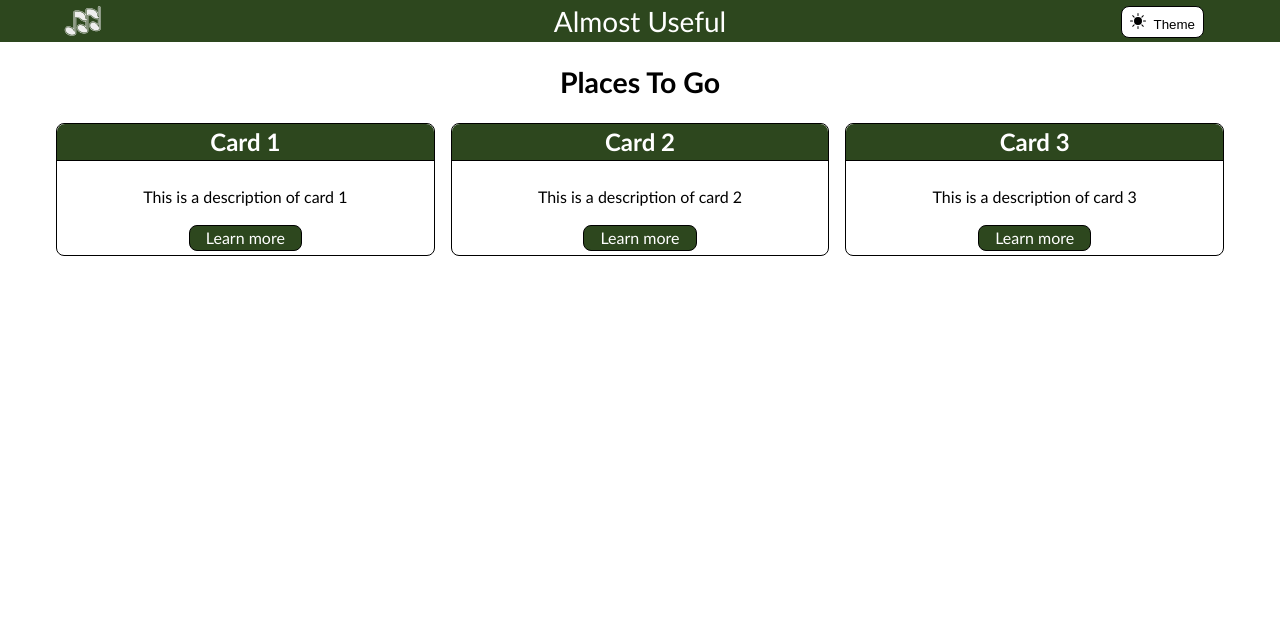
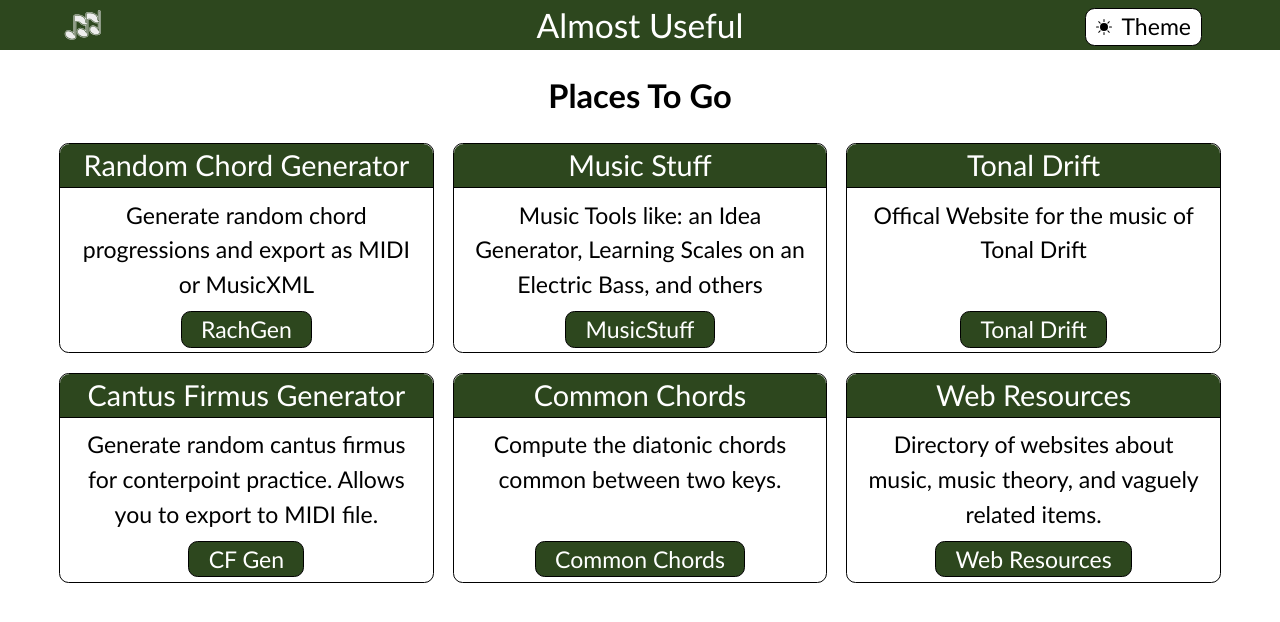
Before and after one commit to mhhollomon/mhhollomon.github.io, a React (Vite) app: page / in a window 1280 px wide. Shown: the top 622 px of the page. Built offline with nearby package versions, Linux system fonts and the light colour scheme.

Commit message:
move to react

```diff
--- a/global.css
+++ /dev/null
@@ -1,244 +0,0 @@
-/******************************************************
- * Reset
- ******************************************************/
-*,
-*::before,
-*::after {
-  margin: 0;
-  padding: 0;
-  box-sizing: border-box;
-}
-
-:root {
-  font-family: ui-rounded, 'Hiragino Maru Gothic ProN', Quicksand, Comfortaa, Manjari, 'Arial Rounded MT', 'Arial Rounded MT Bold', Calibri, source-sans-pro, sans-serif;
-  line-height: 1.5;
-  font-weight: 400;
-  font-size : 120%;
-
-  /* THEME VARS */
-  --color-border: black;
-  --color-primary: #2d471e;
-  --fg-color: black;
-  --bg-color: white;
-
-
-  font-synthesis: none;
-  text-rendering: optimizeLegibility;
-  -webkit-font-smoothing: antialiased;
-  -moz-osx-font-smoothing: grayscale;
-
-  --border-radius : .5rem;
-
-}
-
-[data-theme="dark"] {
-  --color-border: #777777;
-  --border-color: #dee2e6;
-  --fg-color: white;
-  --bg-color: #212529;
-  --bg-color: #212529;
-  --accent-color: #83e64a;
-}
-
-body {
-  color: var(--fg-color);
-  background-color: var(--bg-color);
-}
-
-button {
-  border-radius: 0;
-  margin: 0;
-  font-family: inherit;
-  font-size: inherit;
-  line-height: inherit;
-  border-style: none;
-}
-
-svg {
-  fill: currentColor;
-}
-
-/*******************************************************
- * Utility Classes
- ******************************************************/
-.d-inline {
-  display: inline;
-}
-
-.d-none {
-  display: none;
-}
-
-.btn {
-  border-radius: 0;
-  margin: 0;
-  font-family: inherit;
-  font-size: inherit;
-  line-height: inherit;
-  border-style: none;
-}
-
-.btn-primary {
-  background-color: var(--color-primary);
-  color: #fff;
-  border-radius: var(--border-radius);
-  border-color : var(--color-border);
-  border-width : 1px;
-  border-style: solid;
-}
-
-/*******************************************************
- * Header
- ******************************************************/
-.hero-header {
-  background-color: var(--color-primary);
-  color: #fff;
-  display: grid;
-  grid-template-columns: 1fr 1fr 1fr;
-  justify-content: space-between;
-  align-items: center;
-  padding-inline : 5vw
-}
-
-.hero-header__title {
-  font-size: 1.75rem;
-  text-align: center;
-}
-
-/********************************************************
- * Theme Switcher
- ******************************************************/
-
-.theme-switcher {
-  margin-left : auto;
-  margin-right : .5rem;
-  justify-self : end;
-  cursor: pointer;
-}
-
-.theme-switcher__btn {
-  anchor-name: --theme-switcher-anchor;
-  display : inline-block;
-  vertical-align: text-top;
-  align-content: center;
-  border-radius: var(--border-radius);
-  /* margin : 0.5rem 1rem; */
-  padding : 0 .5rem;
-  height: 2rem;
-  background-color: var(--bg-color);
-  color : var(--fg-color);
-  border-color : var(--color-border);
-  border-width : 1px;
-  border-style: solid;
-
-  span {
-    margin-inline-start : 0.2rem;
-
-    @media screen and (max-width: 600px) {
-      display : none;
-    }
-  }
-
-}
-
-.theme-switcher__menu {
-  position-anchor: --theme-switcher-anchor;
-  margin: unset;
-  inset: unset;
-  top: anchor(bottom);
-  right: anchor(right);
-  background-color: var(--bg-color);
-  color : var(--fg-color);
-  border-radius : var(--border-radius);
-  border-width : 1px;
-  border-style: solid;
-  border-color : var(--color-border);
-  li {
-    margin : 0 .5rem;
-    list-style: none;
-  }
-  button {
-    background-color: inherit;
-    color : inherit;
-  }
-
-}
-
-.theme-switcher__icon {
-  vertical-align: middle;
-  color : var(--fg-color);
-  margin-inline-end: .25rem;
-}
-
-/*******************************************************
- * Main
- ******************************************************/
-.main-title {
-  text-align: center;
-  margin-inline: auto;
-  padding-inline : 1rem;
-  margin-top : 3rem;
-  margin-bottom : 3rem;
-
-  @media screen and (max-width: 600px) {
-    margin-top : 2rem;
-    margin-bottom : 2rem;
-  }
-}
-
-/*******************************************************
- * Card Gallery
- ******************************************************/
-
- .card-gallery {
-  display: grid;
-  grid-template-columns: repeat(auto-fill, minmax(300px, 1fr));
-  justify-content: center;
-  align-items: center;
-  gap: 1rem;
-  padding-inline: 1rem;
-  margin-inline: auto;
-  max-width: 1200px;
-}
-
-.card {
-  display : flex;
-  flex-direction: column;
-  justify-content: center;
-  border-radius: var(--border-radius);
-  background-color: var(--bg-color);
-  color : var(--fg-color);
-  border-color : var(--color-border);
-  border-width : 1px;
-  border-style: solid;
-  /* I want all the cards in a row to be the same height */
-  height : 100%;
-  text-align: center;
-  p {
-    margin-inline : 1rem;
-  }
-}
-
-.card__title {
-  font-size: 1.5rem;
-  margin-bottom : 0.5rem;
-  width : 100%;
-  background-color: var(--color-primary);
-  color: #fff;
-  border-top-left-radius: var(--border-radius);
-  border-top-right-radius: var(--border-radius);
-  border-color : var(--color-border);
-  border-width : 0 0 1px 0;
-  border-style: solid;
-  text-align: center;
-}
-
-.card__link {
-  padding : 0 1rem;
-  color: #fff;
-  text-decoration: none;
-  margin-top: auto;
-  margin-bottom: .25rem;
-  align-self: center;
-  width: fit-content;
-}
--- a/src/App.css
+++ b/src/App.css
@@ -40,11 +40,14 @@
 
     p {
         margin-inline: 1rem;
+        margin-block-start: 0;
+        margin-block-end: 0.5rem;
     }
 }
 
 .card__title {
     font-size: 1.5rem;
+    font-weight : normal;
     margin-bottom: 0.5rem;
     margin-block-start: 0;
     width: 100%;
@@ -74,7 +77,9 @@
     border-style: solid;
 
     &:hover {
-        background-color: oklch(from green 100% 100% 100%);
+        --bg-hover-color: oklch(from var(--color-primary) calc(l + .3) c h);
+        background-color: var(--bg-hover-color);
+        color : contrast(var(--bg-hover-color));
     }
 
 }
--- a/src/App.tsx
+++ b/src/App.tsx
@@ -10,7 +10,8 @@ export default function App() {
   return (
     <>
         {/* This gets shifted up to the header by react */}
-        <title>{APP_NAME}</title>
+        <title>Almost Useful Stuff</title>
+
         <Header title={APP_NAME} avatar={logo} />
         <div className="title-block">
             <h1 className="title-block__title">Places To Go</h1>
@@ -20,7 +21,7 @@ export default function App() {
                 <div className="card" key={card.title}>
                     <h2 className="card__title">{card.title}</h2>
                     <p>{card.description}</p>
-                    <a className="card__link" href={card.link}>Learn more</a>
+                    <a className="card__link" href={card.link}>{card.link_text}</a>
                 </div>
             ))}
         </main>
--- a/src/card_data.ts
+++ b/src/card_data.ts
@@ -1,17 +1,38 @@
 export const CARDS = [
     {
-        title : "Card 1",
-        description : "This is a description of card 1",
-        link : "https://github.com"
+        title : "Random Chord Generator",
+        description : "Generate random chord progressions and export as MIDI or MusicXML",
+        link_text : "RachGen",
+        link : "https://mhhollomon.github.io/RachGen"
     },
     {
-        title : "Card 2",
-        description : "This is a description of card 2",
-        link : "https://github.com"
+        title : "Music Stuff",
+        description : "Music Tools like: an Idea Generator, Learning Scales on an Electric Bass, and others",
+        link_text : "MusicStuff",
+        link : "https://mhhollomon.github.io/MusicStuff"
     },
     {
-        title : "Card 3",
-        description : "This is a description of card 3",
-        link : "https://github.com"
+        title : "Tonal Drift",
+        description : "Offical Website for the music of Tonal Drift",
+        link_text : "Tonal Drift",
+        link : "https://tonaldrift.com/"
+    },
+    {
+        title : "Cantus Firmus Generator",
+        description : "Generate random cantus firmus for conterpoint practice. Allows you to export to MIDI file.",
+        link_text : "CF Gen",
+        link : "https://mhhollomon.github.io/cf-gen"
+    },
+    {
+        title : "Common Chords",
+        description : "Compute the diatonic chords common between two keys.",
+        link_text : "Common Chords",
+        link : "https://mhhollomon.github.io/common-chords"
+    },
+    {
+        title : "Web Resources",
+        description : "Directory of websites about music, music theory, and vaguely related items.",
+        link_text : "Web Resources",
+        link : "https://resources.tonaldrift.com/"
     }
 ]
--- a/src/components/header.css
+++ b/src/components/header.css
@@ -7,7 +7,7 @@ d-none {
   background-color: var(--color-primary);
   color: #fff;
   display: grid;
-  grid-template-columns: 1fr 1fr 1fr;
+  grid-template-columns: 1fr 3fr 1fr;
   justify-content: space-between;
   align-items: center;
   padding-inline : 5vw
--- a/src/global.css
+++ b/src/global.css
@@ -27,6 +27,7 @@
 body {
     background-color : var(--bg-color);
     color : var(--fg-color);
+    font-size : 120%;
 
     --border-std : 1px solid var(--border-color);
 }
--- a/src/reboot.css
+++ b/src/reboot.css
@@ -1,10 +1,15 @@
-
 @layer reboot {
 
     *,
     *::before,
     *::after {
         box-sizing: border-box;
+    }
+
+    :root {
+        line-height: 1.5;
+        font-weight: 400;
+        font-size: 120%;
     }
 
     body {
@@ -19,6 +24,14 @@ body {
         -webkit-tap-highlight-color: rgba(0, 0, 0, 0);
     }
 
+    button {
+        border-radius: 0;
+        margin: 0;
+        font-family: inherit;
+        font-size: inherit;
+        line-height: inherit;
+        border-style: none;
+    }
 
     /* END LAYER reboot */
 }
```
Also changed, not shown: 1 other file (tests, documents, lock files or other folders). Lines whose indentation alone changed are shown as unchanged.
